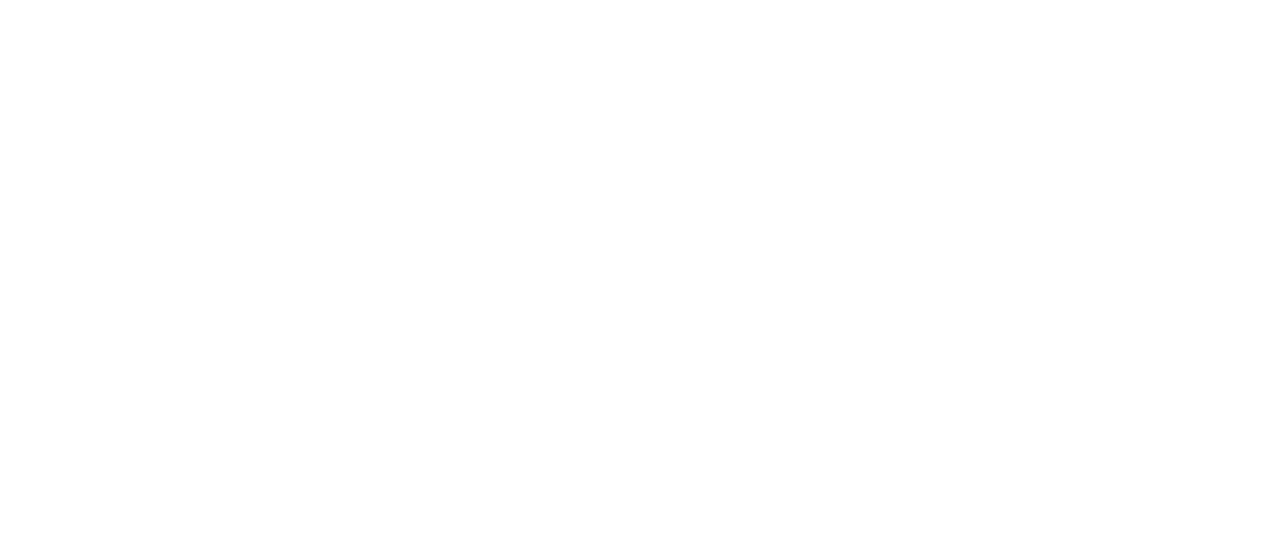
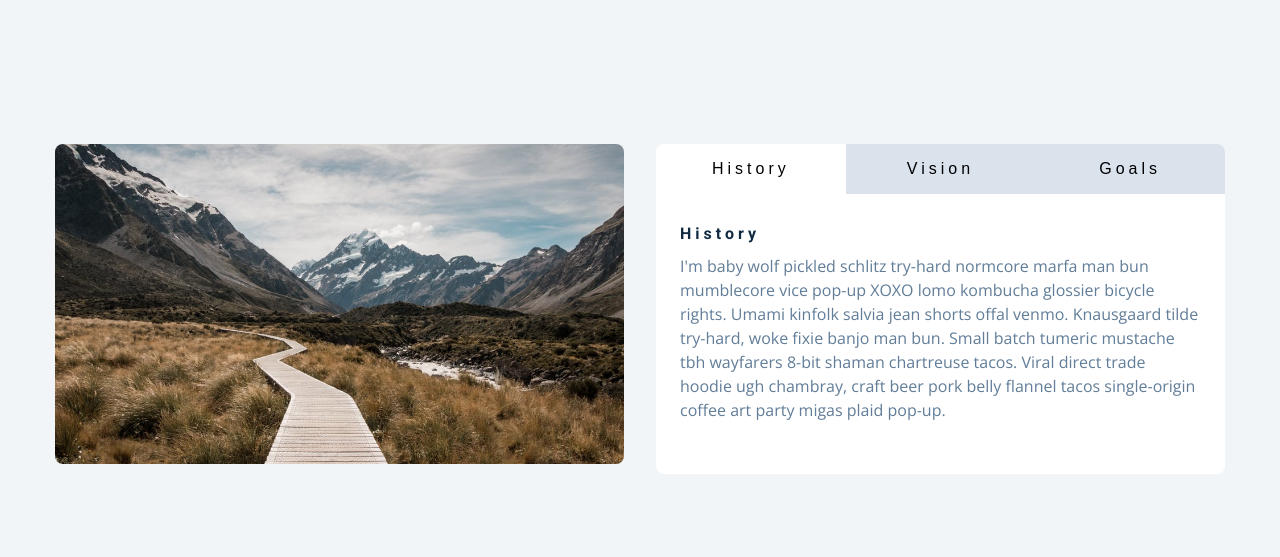
Before and after one commit to r-alejandro-castro/javascript-projects, a plain HTML site: page 11-tabs/index.html in a window 1280 px wide. Drawn offline with nearby package versions, Linux system fonts and the light colour scheme.

Commit message:
11-tabs: finish

```diff
--- a/11-tabs/app.js
+++ b/11-tabs/app.js
@@ -0,0 +1,13 @@
+const about = document.querySelector('.about');
+const btns = document.querySelectorAll('.tab-btn');
+const articles = document.querySelectorAll('.content');
+
+about.addEventListener('click', (e) => {
+    const target = e.target;
+    if (target.classList.contains('tab-btn')) {
+        const id = target.dataset.id;
+        articles.forEach(article => article.classList.remove('active'));
+        target.classList.add('active');
+        about.querySelector(`#${id}`).classList.add('active');
+    }
+});``
--- a/11-tabs/index.html
+++ b/11-tabs/index.html
@@ -3,9 +3,79 @@
 <head>
     <meta charset="UTF-8">
     <meta name="viewport" content="width=device-width, initial-scale=1.0">
-    <title>Document</title>
+    <link rel="stylesheet" href="styles.css">
+    <title>11 - Tabs</title>
 </head>
 <body>
+    <section class="section">
+        <div class="title">
+            <h2></h2>
+            <p></p>
+        </div>
 
+        <div class="about-center section-center">
+            <article class="about-img">
+                <img src="./hero-bcg.jpeg" alt=""></img>
+            </article>
+            <article class="about">
+                <div class="btn-container">
+                    <button class="tab-btn active" data-id="history">history</button>
+                    <button class="tab-btn" data-id="vision">vision</button>
+                    <button class="tab-btn" data-id="goals">goals</button>
+                </div>
+                <div class="about-content">
+                    <div class="content active" id="history">
+                        <h4>History</h4>
+                        <p>
+                            I'm baby wolf pickled schlitz try-hard normcore marfa man bun
+                            mumblecore vice pop-up XOXO lomo kombucha glossier bicycle
+                            rights. Umami kinfolk salvia jean shorts offal venmo. Knausgaard
+                            tilde try-hard, woke fixie banjo man bun. Small batch tumeric
+                            mustache tbh wayfarers 8-bit shaman chartreuse tacos. Viral
+                            direct trade hoodie ugh chambray, craft beer pork belly flannel
+                            tacos single-origin coffee art party migas plaid pop-up.
+                        </p>
+                    </div>
+
+                    <div class="content" id="vision">
+                        <h4>Vision</h4>
+                        <p>
+                            Man bun PBR&B keytar copper mug prism, hell of helvetica. Synth
+                            crucifix offal deep v hella biodiesel. Church-key listicle
+                            polaroid put a bird on it chillwave palo santo enamel pin,
+                            tattooed meggings franzen la croix cray. Retro yr aesthetic four
+                            loko tbh helvetica air plant, neutra palo santo tofu mumblecore.
+                            Hoodie bushwick pour-over jean shorts chartreuse shabby chic.
+                            Roof party hammock master cleanse pop-up truffaut, bicycle
+                            rights skateboard affogato readymade sustainable deep v
+                            live-edge schlitz narwhal.
+                        </p>
+                        <ul>
+                            <li>list item</li>
+                            <li>list item</li>
+                            <li>list item</li>
+                        </ul>
+                    </div>
+
+                    <div class="content" id="goals">
+                            <h4>goals</h4>
+                            <p>
+                                Chambray authentic truffaut, kickstarter brunch taxidermy vape
+                                heirloom four dollar toast raclette shoreditch church-key.
+                                Poutine etsy tote bag, cred fingerstache leggings cornhole
+                                everyday carry blog gastropub. Brunch biodiesel sartorial mlkshk
+                                swag, mixtape hashtag marfa readymade direct trade man braid
+                                cold-pressed roof party. Small batch adaptogen coloring book
+                                heirloom. Letterpress food truck hammock literally hell of wolf
+                                beard adaptogen everyday carry. Dreamcatcher pitchfork yuccie,
+                                banh mi salvia venmo photo booth quinoa chicharrones.
+                            </p>
+                    </div>
+                </div>
+            </article>
+        </div>
+    </section>
+    <!-- javascript -->
+    <script src="app.js"></script>
 </body>
 </html>
--- a/11-tabs/styles.css
+++ b/11-tabs/styles.css
@@ -0,0 +1,258 @@
+/*
+===============
+Fonts
+===============
+*/
+@import url("https://fonts.googleapis.com/css?family=Open+Sans|Roboto:400,700&display=swap");
+
+/*
+===============
+Variables
+===============
+*/
+
+:root {
+  /* dark shades of primary color*/
+  --clr-primary-1: hsl(205, 86%, 17%);
+  --clr-primary-2: hsl(205, 77%, 27%);
+  --clr-primary-3: hsl(205, 72%, 37%);
+  --clr-primary-4: hsl(205, 63%, 48%);
+  /* primary/main color */
+  --clr-primary-5: #49a6e9;
+  /* lighter shades of primary color */
+  --clr-primary-6: hsl(205, 89%, 70%);
+  --clr-primary-7: hsl(205, 90%, 76%);
+  --clr-primary-8: hsl(205, 86%, 81%);
+  --clr-primary-9: hsl(205, 90%, 88%);
+  --clr-primary-10: hsl(205, 100%, 96%);
+  /* darkest grey - used for headings */
+  --clr-grey-1: hsl(209, 61%, 16%);
+  --clr-grey-2: hsl(211, 39%, 23%);
+  --clr-grey-3: hsl(209, 34%, 30%);
+  --clr-grey-4: hsl(209, 28%, 39%);
+  /* grey used for paragraphs */
+  --clr-grey-5: hsl(210, 22%, 49%);
+  --clr-grey-6: hsl(209, 23%, 60%);
+  --clr-grey-7: hsl(211, 27%, 70%);
+  --clr-grey-8: hsl(210, 31%, 80%);
+  --clr-grey-9: hsl(212, 33%, 89%);
+  --clr-grey-10: hsl(210, 36%, 96%);
+  --clr-white: #fff;
+  --clr-red-dark: hsl(360, 67%, 44%);
+  --clr-red-light: hsl(360, 71%, 66%);
+  --clr-green-dark: hsl(125, 67%, 44%);
+  --clr-green-light: hsl(125, 71%, 66%);
+  --clr-black: #222;
+  --ff-primary: "Roboto", sans-serif;
+  --ff-secondary: "Open Sans", sans-serif;
+  --transition: all 0.3s linear;
+  --spacing: 0.25rem;
+  --radius: 0.5rem;
+  --light-shadow: 0 5px 15px rgba(0, 0, 0, 0.1);
+  --dark-shadow: 0 5px 15px rgba(0, 0, 0, 0.2);
+  --max-width: 1170px;
+  --fixed-width: 620px;
+}
+/*
+===============
+Global Styles
+===============
+*/
+
+*,
+::after,
+::before {
+  margin: 0;
+  padding: 0;
+  box-sizing: border-box;
+}
+body {
+  font-family: var(--ff-secondary);
+  background: var(--clr-grey-10);
+  color: var(--clr-grey-1);
+  line-height: 1.5;
+  font-size: 0.875rem;
+}
+ul {
+  list-style-type: none;
+}
+a {
+  text-decoration: none;
+}
+img:not(.logo) {
+  width: 100%;
+}
+img {
+  display: block;
+}
+
+h1,
+h2,
+h3,
+h4 {
+  letter-spacing: var(--spacing);
+  text-transform: capitalize;
+  line-height: 1.25;
+  margin-bottom: 0.75rem;
+  font-family: var(--ff-primary);
+}
+h1 {
+  font-size: 3rem;
+}
+h2 {
+  font-size: 2rem;
+}
+h3 {
+  font-size: 1.25rem;
+}
+h4 {
+  font-size: 0.875rem;
+}
+p {
+  margin-bottom: 1.25rem;
+  color: var(--clr-grey-5);
+}
+@media screen and (min-width: 800px) {
+  h1 {
+    font-size: 4rem;
+  }
+  h2 {
+    font-size: 2.5rem;
+  }
+  h3 {
+    font-size: 1.75rem;
+  }
+  h4 {
+    font-size: 1rem;
+  }
+  body {
+    font-size: 1rem;
+  }
+  h1,
+  h2,
+  h3,
+  h4 {
+    line-height: 1;
+  }
+}
+/*  global classes */
+
+.btn {
+  text-transform: uppercase;
+  background: transparent;
+  color: var(--clr-black);
+  padding: 0.375rem 0.75rem;
+  letter-spacing: var(--spacing);
+  display: inline-block;
+  transition: var(--transition);
+  font-size: 0.875rem;
+  border: 2px solid var(--clr-black);
+  cursor: pointer;
+  box-shadow: 0 1px 3px rgba(0, 0, 0, 0.2);
+  border-radius: var(--radius);
+}
+.btn:hover {
+  color: var(--clr-white);
+  background: var(--clr-black);
+}
+/* section */
+.section {
+  padding: 5rem 0;
+}
+
+.section-center {
+  width: 90vw;
+  margin: 0 auto;
+  max-width: 1170px;
+}
+@media screen and (min-width: 992px) {
+  .section-center {
+    width: 95vw;
+  }
+}
+main {
+  min-height: 100vh;
+  display: grid;
+  place-items: center;
+}
+/*
+===============
+About
+===============
+*/
+.title {
+  text-align: center;
+  margin-bottom: 4rem;
+}
+.title p {
+  width: 80%;
+  margin: 0 auto;
+}
+
+.about-img {
+  margin-bottom: 2rem;
+}
+.about-img img {
+  border-radius: var(--radius);
+  object-fit: cover;
+  height: 20rem;
+}
+@media screen and (min-width: 992px) {
+  .about-img {
+    margin-bottom: 0;
+  }
+
+  .about-center {
+    display: grid;
+    grid-template-columns: 1fr 1fr;
+    column-gap: 2rem;
+  }
+}
+.about {
+  background: var(--clr-white);
+  border-radius: var(--radius);
+  display: grid;
+  grid-template-rows: auto 1fr;
+}
+.btn-container {
+  border-top-left-radius: var(--radius);
+  border-top-right-radius: var(--radius);
+  display: grid;
+  grid-template-columns: 1fr 1fr 1fr;
+}
+.tab-btn:nth-child(1) {
+  border-top-left-radius: var(--radius);
+}
+.tab-btn:nth-child(3) {
+  border-top-right-radius: var(--radius);
+}
+.tab-btn {
+  padding: 1rem 0;
+  border: none;
+  text-transform: capitalize;
+  font-size: 1rem;
+  display: block;
+  background: var(--clr-grey-9);
+  cursor: pointer;
+  transition: var(--transition);
+  letter-spacing: var(--spacing);
+}
+.tab-btn:hover:not(.active) {
+  background: var(--clr-primary-10);
+  color: var(--clr-primary-5);
+}
+.about-content {
+  border-bottom-left-radius: var(--radius);
+  border-bottom-right-radius: var(--radius);
+  padding: 2rem 1.5rem;
+}
+/* hide content */
+.content {
+  display: none;
+}
+.tab-btn.active {
+  background: var(--clr-white);
+}
+.content.active {
+  display: block;
+}
```
